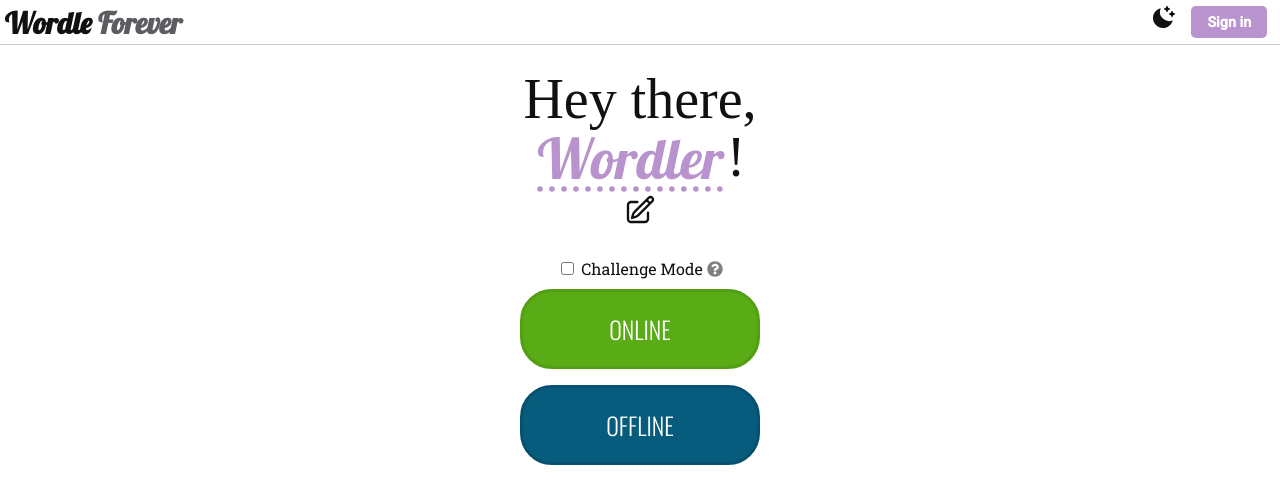
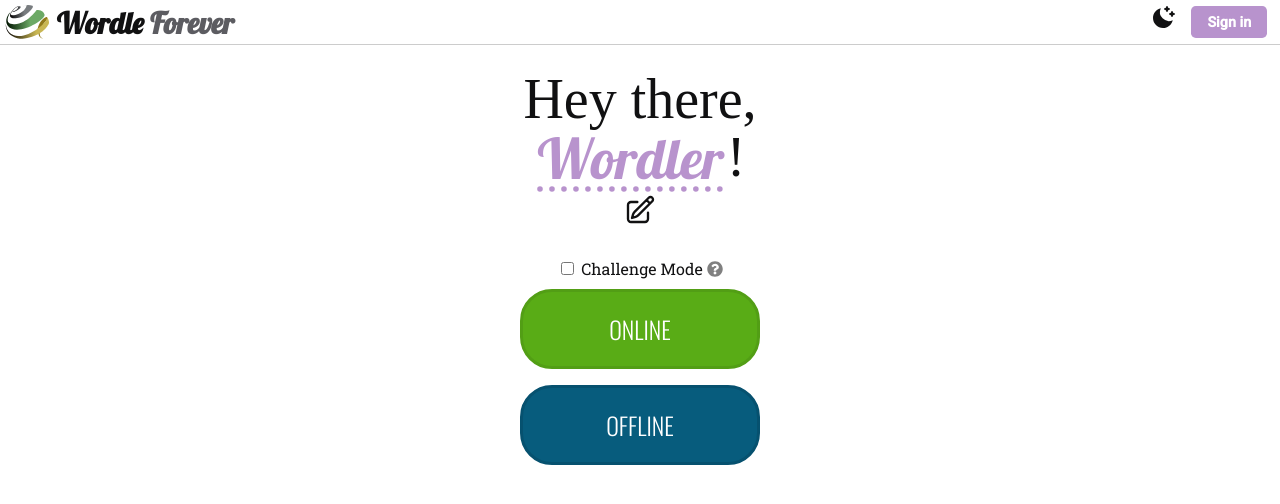
Before and after one commit to louieluuu/wordleforever, a React (Vite) app in the folder client/: page / in a window 1280 px wide. Shown: the top 504 px of the page. Built offline with nearby package versions, Linux system fonts and the light colour scheme; no server answers; some icons are missing; a web font is replaced by a local one.

Commit message:
Add logo svg for Chromium (svgr ^4.0 ?react fix)

```diff
--- a/client/package.json
+++ b/client/package.json
@@ -31,6 +31,7 @@
     "eslint-plugin-react-hooks": "^4.6.0",
     "eslint-plugin-react-refresh": "^0.4.3",
     "sass": "^1.69.5",
-    "vite": "^5.0.6"
+    "vite": "^5.0.6",
+    "vite-plugin-svgr": "^4.2.0"
   }
 }
--- a/client/src/components/NavBar.jsx
+++ b/client/src/components/NavBar.jsx
@@ -9,6 +9,8 @@
 import { RiMoonClearFill } from "react-icons/ri"
 import { ImExit } from "react-icons/im"
 // import { FaPowerOff } from "react-icons/fa6"
+
+import Logo from "../assets/logo.svg?react"
 
 import InfoModal from "./InfoModal"
 
@@ -71,6 +73,7 @@
       <header className="navbar">
         <div className="navbar__left" onClick={refreshPage}>
           <div className="logo">
+            <Logo />
             <div className="logo__wordmark">
               <strong className="logo__wordmark--left">Wordle&nbsp;</strong>
               <strong className="logo__wordmark--right">Forever</strong>
--- a/client/vite.config.js
+++ b/client/vite.config.js
@@ -1,7 +1,8 @@
 import { defineConfig } from "vite"
 import react from "@vitejs/plugin-react"
+import svgr from "vite-plugin-svgr"
 
 // https://vitejs.dev/config/
 export default defineConfig({
-  plugins: [react()],
+  plugins: [react(), svgr()],
 })
```
Also changed, not shown: 1 other file (tests, documents, lock files or other folders).
